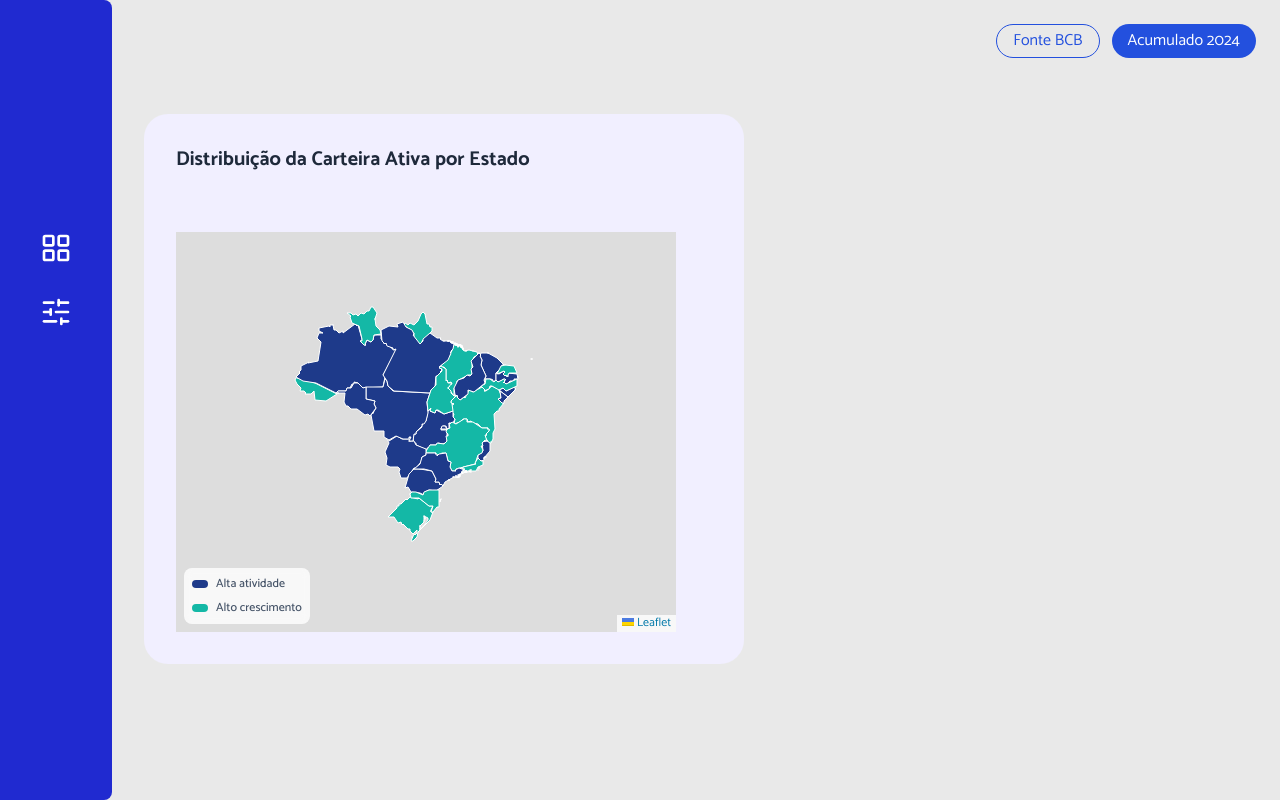
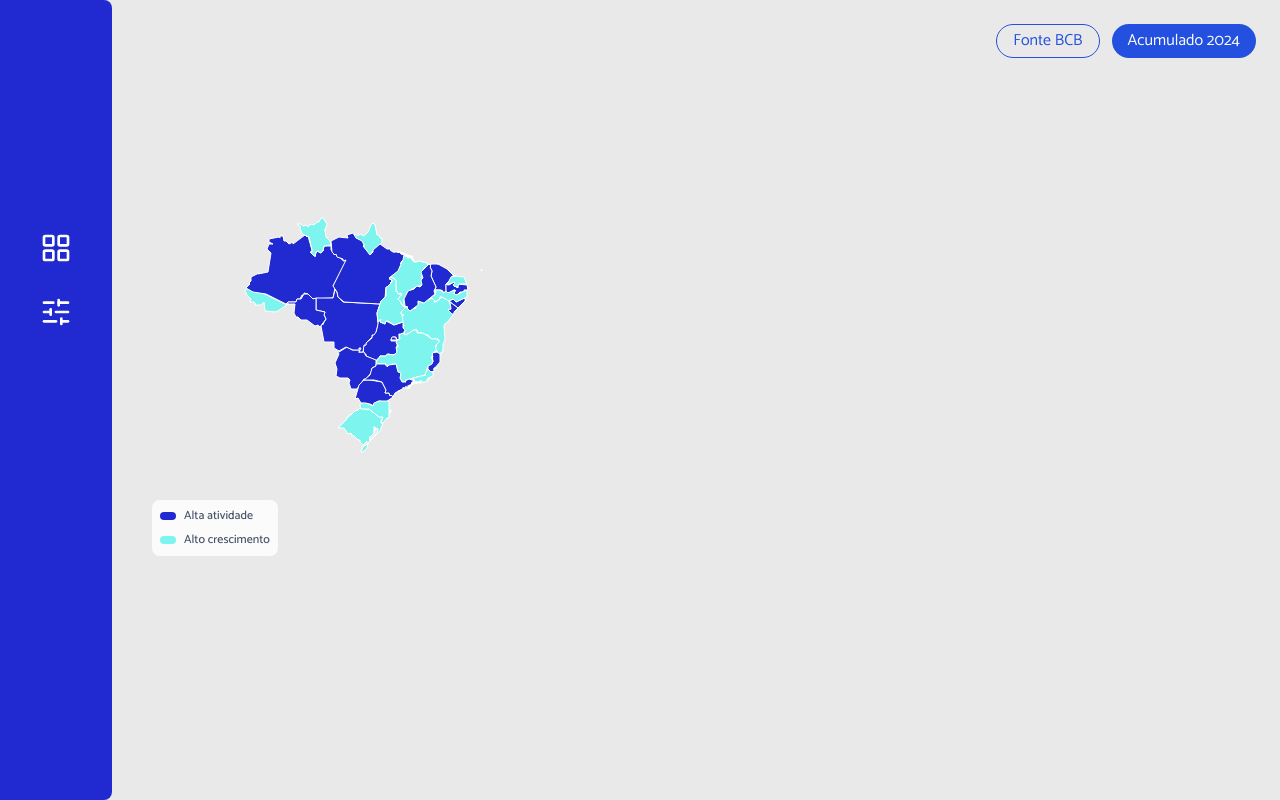
Before and after one commit to TeamMinerva/DM-API, a React (Vite) app in the folder frontend/: page / in a window 1280 px wide. Built offline with nearby package versions, Linux system fonts and the light colour scheme.

Commit message:
style: remove atribuição do leaflet e ajusta tranparência do mapa

```diff
--- a/frontend/package.json
+++ b/frontend/package.json
@@ -10,12 +10,12 @@
     "preview": "vite preview"
   },
   "dependencies": {
-    "leaflet": "1.9.4",
+    "leaflet": "^1.9.4",
     "lucide-react": "^1.0.1",
     "react": "18.2.0",
     "react-dom": "18.2.0",
-    "react-leaflet": "4.2.1",
-    "react-router-dom": "^6.30.3"
+    "react-leaflet": "^4.2.1",
+    "react-router-dom": "^6.22.3"
   },
   "devDependencies": {
     "@eslint/js": "^9.39.4",
--- a/frontend/src/components/maps/BrazilMap.tsx
+++ b/frontend/src/components/maps/BrazilMap.tsx
@@ -13,8 +13,8 @@ type StateKey =
 type Category = "high_activity" | "high_growth"
 
 const categoryColors = {
-  high_activity: "#1E3A8A",
-  high_growth: "#14B8A6",
+  high_activity: "#202AD0",
+  high_growth: "#7DF4ED",
   default: "#E5E7EB"
 }
 
@@ -81,16 +81,17 @@ export default function BrazilMap() {
   }
 
   return (
-    <div className="w-full h-full relative group">
+    <div className="W-full h-[450px] relative bg-transparent">
       <MapContainer
-        center={[-16.50, -51.0]}
+        center={[-15.75, -48.0]}
         zoom={3}
         scrollWheelZoom={false}
         dragging={false}
         doubleClickZoom={false}
         zoomControl={false}
-        className="w-full h-full bg-transparent outline-none"
-        style={{ width: "100%", height: "100%" }}
+        attributionControl={false}
+        className="w-full h-full bg-transparent outline-none z-10"
+        style={{ width: "45%", height: "100%", background: "transparent" }}
       >
         <GeoJSON
           data={geoData}
--- a/frontend/src/features/dashboard/DashboardMapCard.tsx
+++ /dev/null
@@ -1,19 +0,0 @@
-import BrazilMap from "../../components/maps/BrazilMap"
-
-export default function DashboardMapCard() {
-  return (
-
-    <div className="rounded-3xl bg-[#F1EFFF] p-8  h-[550px] flex flex-col overflow-hidden w-full max-w-[600px]">
-      <h2 className="text-xl font-bold mb-4 text-[#1e293b]">
-        Distribuição da Carteira Ativa por Estado
-      </h2>
-
-      <div className="flex-1 flex items-end justify-start">
-
-        <div className="w-[500px] h-[400px]">
-          <BrazilMap />
-        </div>
-      </div>
-    </div>
-  )
-}
--- a/frontend/src/pages/Home.tsx
+++ b/frontend/src/pages/Home.tsx
@@ -1,26 +1,18 @@
+import BrazilMap from "../components/maps/BrazilMap"
 import Sidebar from "../components/Sidebar"
 import Topbar from "../components/Topbar"
-import DashboardMapCard from "../features/dashboard/DashboardMapCard"
 
 export default function Home() {
   return (
     <div className="flex min-h-screen bg-[#e9e9e9]">
       <Sidebar />
 
-
-
       <div className="flex-1">
         <Topbar />
 
         <main className="p-8">
-          <div className="flex flex-col lg:flex-row gap-6">
-            <div className="w-full lg:w-2/3">
-              <DashboardMapCard />
-            </div>
-
-            <div className="w-full lg:w-1/3">
-              {/* Outro card */}
-            </div>
+          <div>
+              < BrazilMap/>
           </div>
         </main>
       </div>
```
Also changed, not shown: 1 other file (tests, documents, lock files or other folders).
